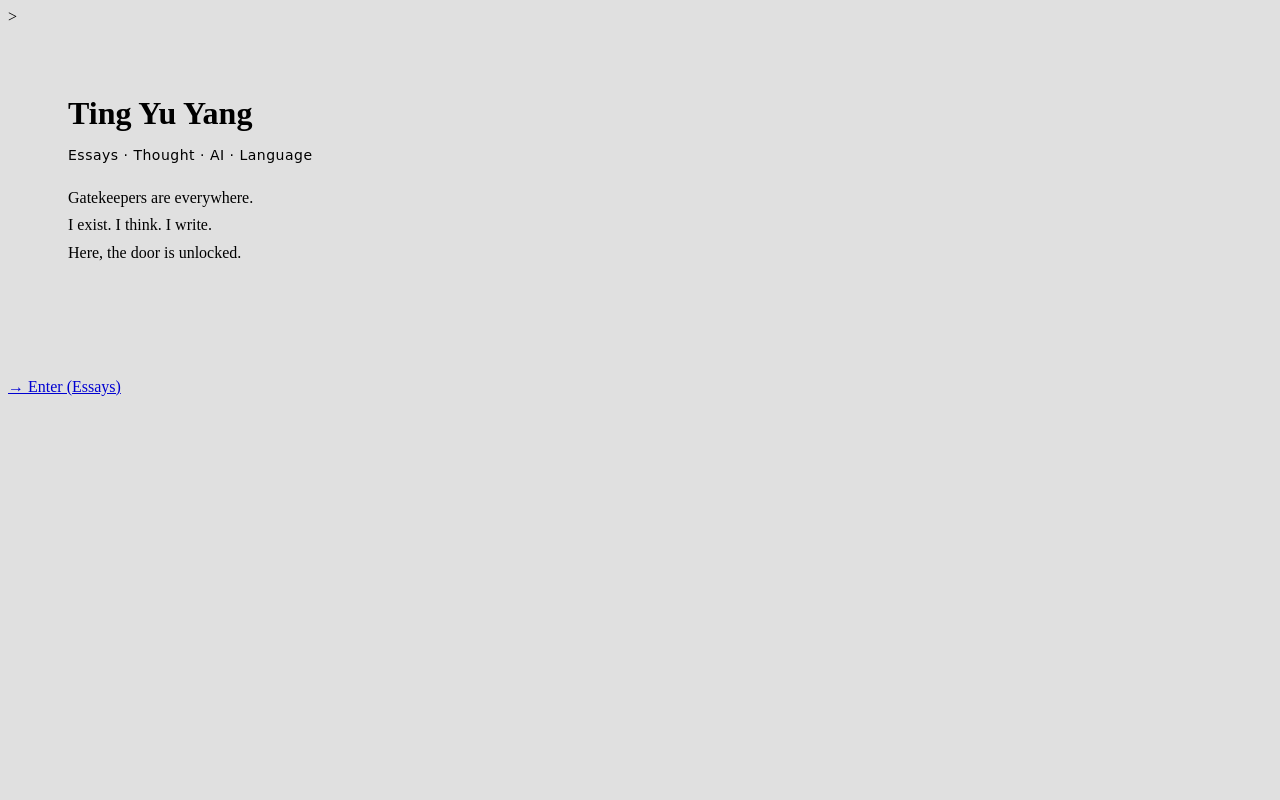
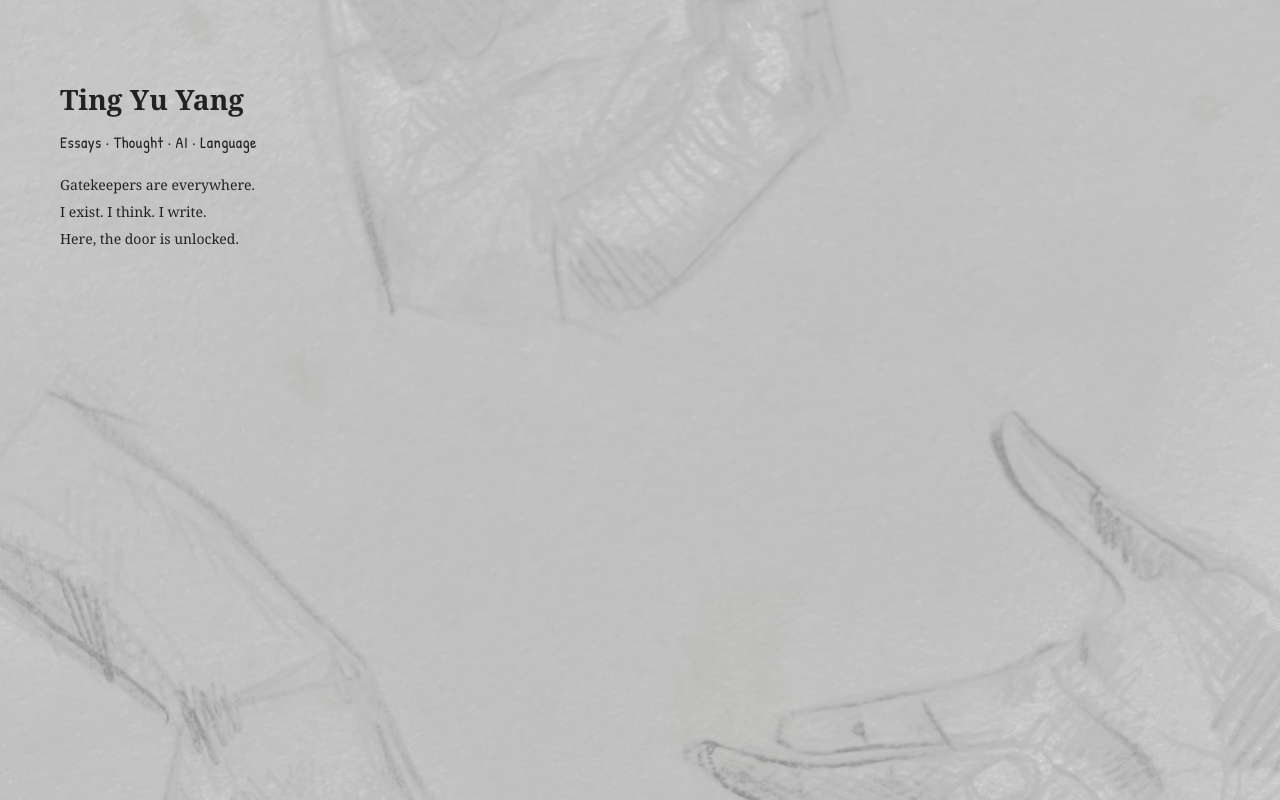
Before and after one commit to tingyuyang75/tingyuyang75.github.io, a plain HTML site: page index.html in a window 1280 px wide. Drawn offline with Linux system fonts and the light colour scheme.

Commit message:
Update index.html

```diff
--- a/index.html
+++ b/index.html
@@ -1,59 +1,81 @@
 <!DOCTYPE html>
-<html lang="en">
-<head<link href="https://fonts.googleapis.com/css2?family=Patrick+Hand&display=swap" rel="stylesheet">>
+<html>
+<head>
   <meta charset="UTF-8" />
-<meta name="viewport" content="width=device-width, initial-scale=1" />
   <title>Ting Yu Yang</title>
 
+  <!-- 手寫感字體 -->
+  <link href="https://fonts.googleapis.com/css2?family=Patrick+Hand&display=swap" rel="stylesheet">
+
   <style>
+    /* 整體背景：你的手繪手手 + 淡淡灰 */
     body {
-    body {
+      margin: 0;
       background: url('background.jpg') center/cover no-repeat fixed;
-  font-family: Georgia, serif;
-}
+      font-family: Georgia, "Times New Roman", serif;
+      color: #222;
     }
 
+    /* 蓋一層淡灰，讓背景不要搶字 */
     body::before {
       content: "";
       position: fixed;
-  top: 0; left: 0;
-  width: 100%; height: 100%;
-  background: rgba(0,0,0,0.12);   /* 想再暗，把 0.12 調高到 0.15、0.18 */
+      inset: 0;
+      background: rgba(255,255,255,0.45); /* 想再淡就改 0.5 / 0.55 */
       pointer-events: none;
     }
 
-main {
-  max-width: 760px;
-  padding: 60px 60px 80px;
-  line-height: 1.7;
+    /* 版心：左上，文字不會跑掉 */
+    .page {
+      position: relative;
+      z-index: 1;        /* 壓在背景上面 */
+      max-width: 420px;
+      padding: 80px 60px;
     }
 
     h1 {
-  margin: 0 0 4px;
-  font-weight: 700;
+      margin: 0 0 12px;
+      font-size: 28px;
+      font-weight: bold;
     }
 
+    /* Essays 那一排：手寫字體 + 比現在大一點 */
     .tagline {
+      margin: 0 0 20px;
       font-family: 'Patrick Hand', cursive;
+      font-size: 16px;
+      letter-spacing: 0.5px;
+    }
+
+    p {
+      margin: 0 0 6px;
+      line-height: 1.5;
       font-size: 14px;
-  letter-spacing: 0.5px;
+    }
+
+    a {
+      color: #222;
+      text-decoration: none;
+    }
+
+    a:hover {
+      text-decoration: underline;
     }
   </style>
 </head>
 
 <body>
-<main>
+  <div class="page">
+    <h1>Ting Yu Yang</h1>
 
-<h1>Ting Yu Yang</h1>
-<div class="tagline">Essays · Thought · AI · Language</div>
+    <p class="tagline">Essays · Thought · AI · Language</p>
 
-<p>
-Gatekeepers are everywhere.<br>
-I exist. I think. I write.<br>
-Here, the door is unlocked.
-</p>
+    <p>Gatekeepers are everywhere.</p>
+    <p>I exist. I think. I write.</p>
+    <p>Here, the door is unlocked.</p>
 
-</main>
+    <!-- 之後要做 Essays 頁面，可以在這裡加連結 -->
+    <!-- <p style="margin-top:24px;"><a href="essays.html">→ Enter (Essays)</a></p> -->
+  </div>
 </body>
 </html>
-<p><a href="essays.html">→ Enter (Essays)</a></p>
```
Lines whose indentation alone changed are shown as unchanged.
